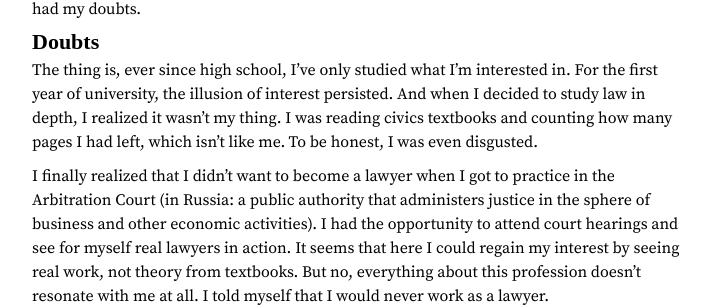
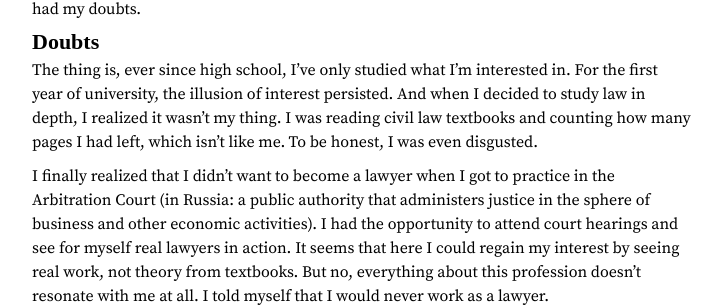
Before and after one commit to amalumian/www.malumian.dev, a Jekyll site: the page built from _posts/2024-06-14-graduation.md, in a window 1280 px wide and 900 px high, scrolled down 1273 px. Shown: the part 201-508 px from the top of the window, without its empty margins (278-1000 px from the left). Built offline with Jekyll 4.4.1, drawn with Linux system fonts in a browser that asks for light colours.

Commit message:
Change phrase

```diff
--- a/_posts/2024-06-14-graduation.md
+++ b/_posts/2024-06-14-graduation.md
@@ -27,7 +27,7 @@ In my second year, I decided that civil law was something that I was interest
 
 ### Doubts
 
-The thing is, ever since high school, I've only studied what I'm interested in. For the first year of university, the illusion of interest persisted. And when I decided to study law in depth, I realized it wasn't my thing. I was reading civics textbooks and counting how many pages I had left, which isn't like me. To be honest, I was even disgusted.
+The thing is, ever since high school, I've only studied what I'm interested in. For the first year of university, the illusion of interest persisted. And when I decided to study law in depth, I realized it wasn't my thing. I was reading civil law textbooks and counting how many pages I had left, which isn't like me. To be honest, I was even disgusted.
 
 I finally realized that I didn't want to become a lawyer when I got to practice in the Arbitration Court (in Russia: a public authority that administers justice in the sphere of business and other economic activities). I had the opportunity to attend court hearings and see for myself real lawyers in action. It seems that here I could regain my interest by seeing real work, not theory from textbooks. But no, everything about this profession doesn't resonate with me at all. I told myself that I would never work as a lawyer.
 
```
